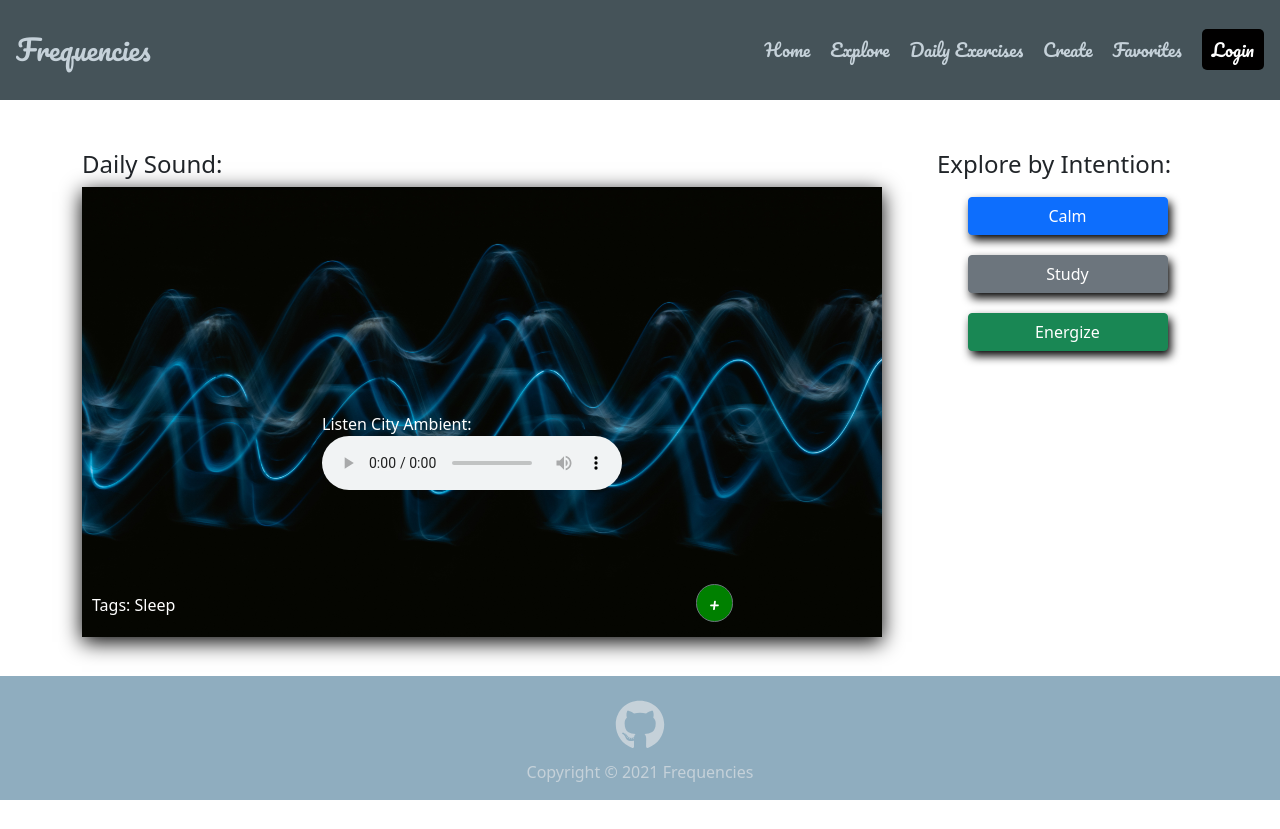
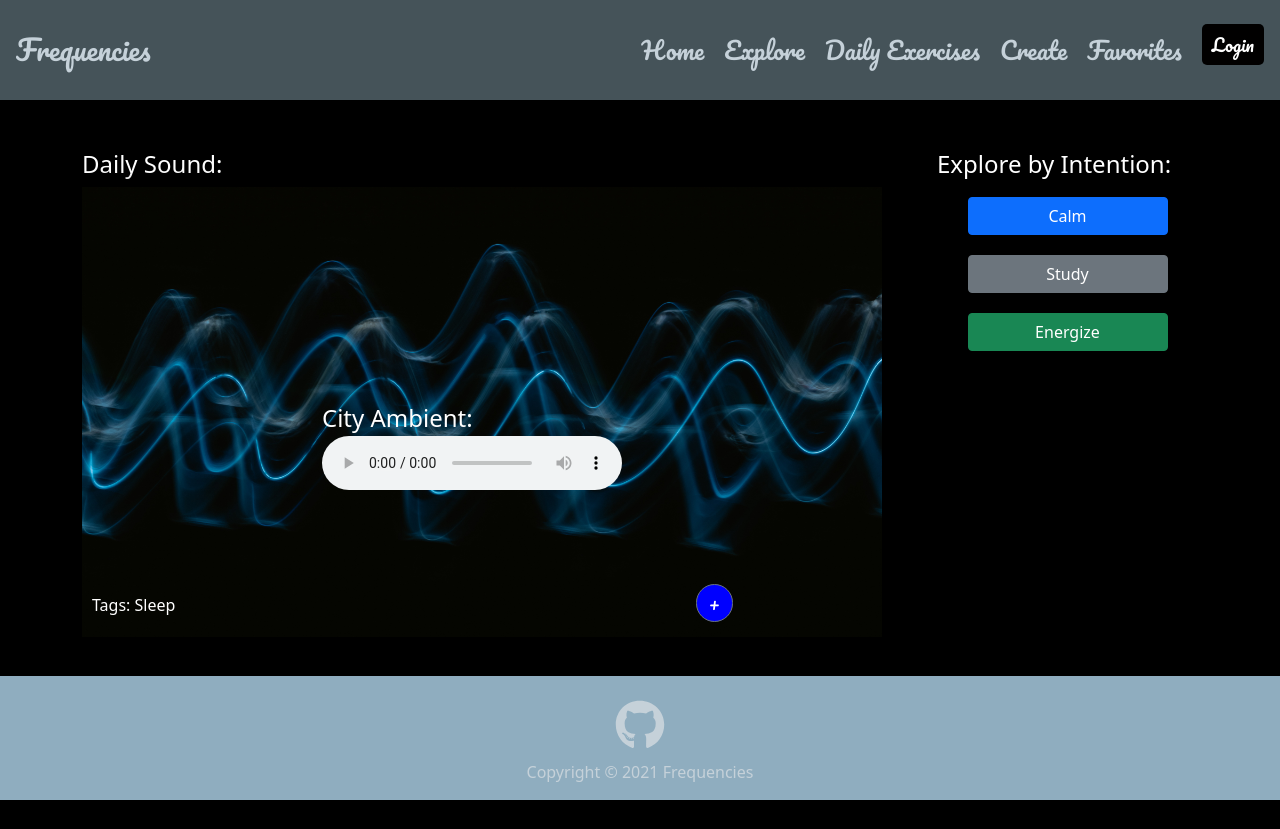
Before and after one commit to shannonjburris/well-waves, a React (Create React App) app in the folder client/: page / in a window 1280 px wide. Built offline with nearby package versions, Linux system fonts and the light colour scheme.

Commit message:
styling fixes

```diff
--- a/client/public/index.css
+++ b/client/public/index.css
@@ -1,8 +1,12 @@
 body {
-<<<<<<< Updated upstream
     background-color: black !important;
 }
-=======
-    background-color: black;
-    }
->>>>>>> Stashed changes
+
+h1, h2, h3, h4 {
+    color: white !important;
+}
+
+figcaption {
+    color: white !important;
+    font-size: 24px;
+}
--- a/client/src/components/Header/index.css
+++ b/client/src/components/Header/index.css
@@ -29,7 +29,7 @@
     margin-right: 20px;
     text-decoration: none !important;
     color: var(--tan);
-    font-size: 1.1rem !important;
+    font-size: 1.5rem !important;
     font-family: 'Pacifico', cursive;
 }
 
@@ -84,5 +84,6 @@
 
     .nav-links {
         font-size: 1rem !important;
+
     }
   }
--- a/client/src/components/SoundCard/index.js
+++ b/client/src/components/SoundCard/index.js
@@ -20,7 +20,7 @@ const SoundCard = () => {
                              console.log("display card")
                             return (
                                 <figure key={sound._id}>
-                                    <figcaption>Listen {sound.name}:</figcaption>
+                                    <figcaption>{sound.name}:</figcaption>
                                     <audio
                                         controls
                                         src={sound.link}>
--- a/client/src/pages/Calm.js
+++ b/client/src/pages/Calm.js
@@ -35,7 +35,7 @@ const Calm = () => {
             console.log(filteredSounds)
           return (
             <figure key={filteredSounds._id}>
-              <figcaption>Listen {filteredSounds.name}:</figcaption>
+              <figcaption>{filteredSounds.name}:</figcaption>
               <audio controls src={filteredSounds.link}>
                 Your browser does not support the
                 <code>audio</code> element.
--- a/client/src/pages/Energize.js
+++ b/client/src/pages/Energize.js
@@ -35,7 +35,7 @@ const Energize = () => {
             console.log(filteredSounds)
           return (
             <figure key={filteredSounds._id}>
-              <figcaption>Listen {filteredSounds.name}:</figcaption>
+              <figcaption>{filteredSounds.name}:</figcaption>
               <audio controls src={filteredSounds.link}>
                 Your browser does not support the
                 <code>audio</code> element.
--- a/client/src/pages/Explore.js
+++ b/client/src/pages/Explore.js
@@ -50,7 +50,7 @@ const Explore = () => {
               {soundList.map((sound) => {
                 return (
                   <figure key={sound._id}>
-                    <figcaption>Listen {sound.name}:</figcaption>
+                    <figcaption>{sound.name}:</figcaption>
                     <audio controls src={sound.link}>
                       Your browser does not support the
                       <code>audio</code> element.
--- a/client/src/pages/Favorites.js
+++ b/client/src/pages/Favorites.js
@@ -72,7 +72,7 @@ function Favorite() {
       return (
         <div className="sound-card">
           <figure key={sound._id}>
-                <figcaption>Listen {sound.name}:</figcaption>
+                <figcaption>{sound.name}:</figcaption>
                 <audio controls src={sound.link}>
                   Your browser does not support the
                   <code>audio</code> element.
--- a/client/src/pages/Home.css
+++ b/client/src/pages/Home.css
@@ -39,7 +39,7 @@ img {
 
 Button {
     border-radius: 360px !important;
-    background-color: green !important;
+    background-color: blue!important;
 }
 
 .music-button-col {
--- a/client/src/pages/Home.js
+++ b/client/src/pages/Home.js
@@ -17,7 +17,7 @@ function Home() {
                 <img src={SoundWaves} alt="soundwaves" />
                 <div className="audio-player">
                   <figure>
-                    <figcaption>Listen City Ambient:</figcaption>
+                    <figcaption>City Ambient:</figcaption>
                     <audio
                       controls
                       src="https://sounds-project-gg.s3.amazonaws.com/mp3+sounds/cityambient.mp3"
--- a/client/src/pages/Study.js
+++ b/client/src/pages/Study.js
@@ -35,7 +35,7 @@ const Study = () => {
             console.log(filteredSounds)
           return (
             <figure key={filteredSounds._id}>
-              <figcaption>Listen {filteredSounds.name}:</figcaption>
+              <figcaption>{filteredSounds.name}:</figcaption>
               <audio controls src={filteredSounds.link}>
                 Your browser does not support the
                 <code>audio</code> element.
```
Also changed, not shown: client/src/index.css (line endings or trailing spaces), 1 other file (tests, documents, lock files or other folders).
